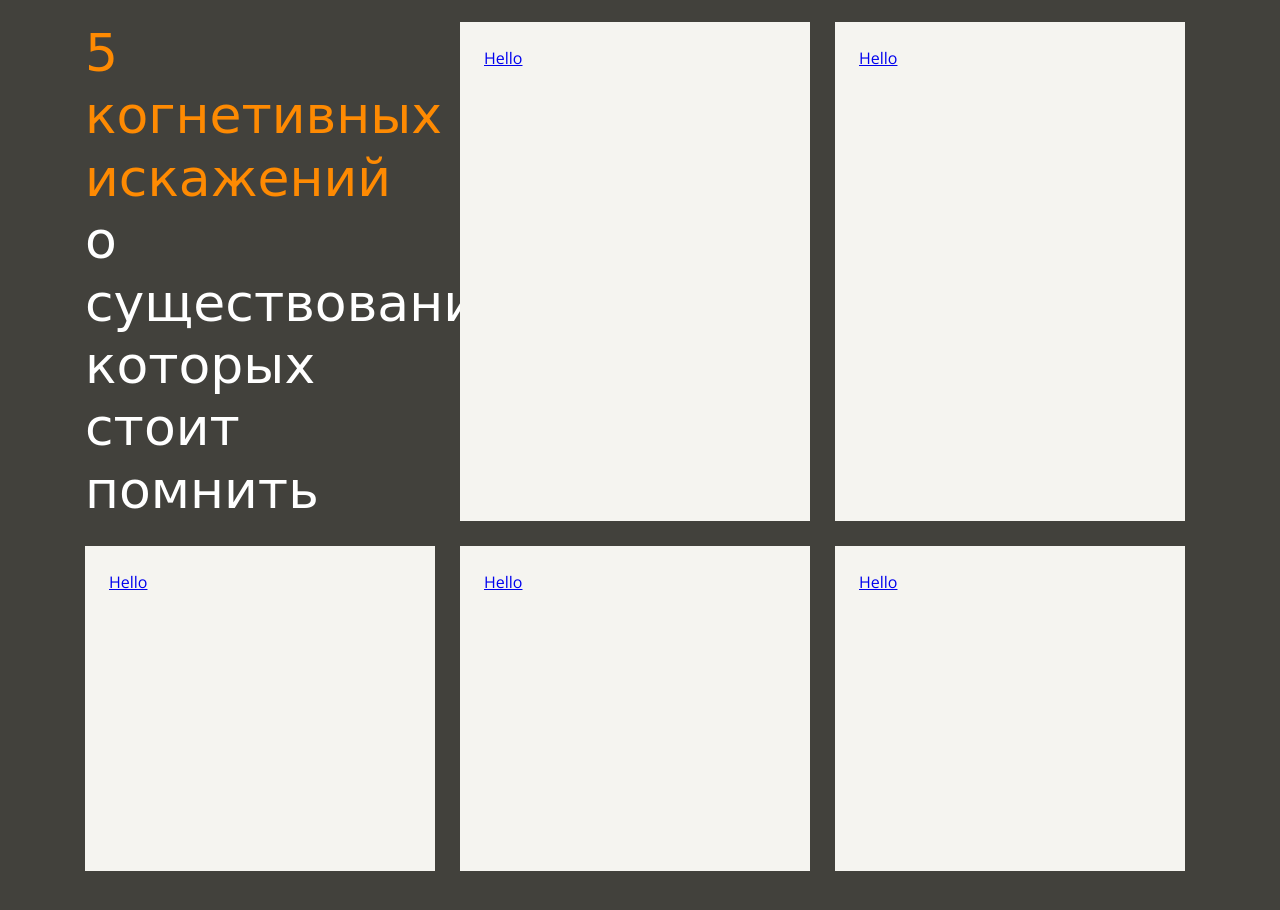
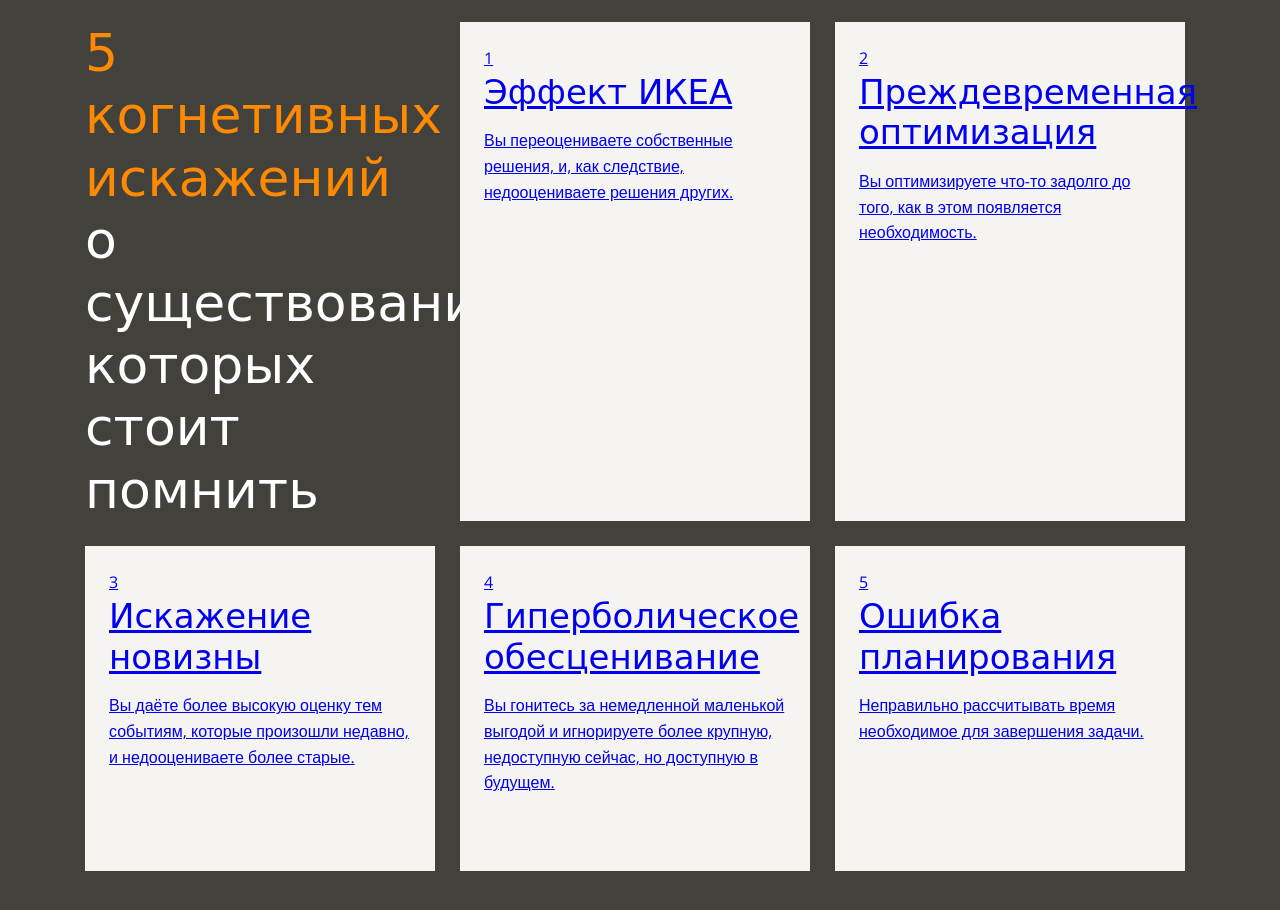
Before and after one commit to leinovladimir/layout-designer-project-lvl1, a website: page src/index.html in a window 1280 px wide. Shown: the part 1860-2770 px from the top of the page. Drawn offline with nearby package versions, Linux system fonts and the light colour scheme; a web font is replaced by a local one.

Commit message:
add content to nav-box

```diff
--- a/src/index.html
+++ b/src/index.html
@@ -38,19 +38,30 @@
                     </h2>
                 </div>
                 <a href="#" class="card">
-                    Hello
+                    <div class="num">1</div>
+                    <h3>Эффект ИКЕА</h3>
+                    <p>Вы переоцениваете собственные решения, и, как следствие, недооцениваете решения других.</p>
                 </a>
-                                <a href="#" class="card">
-                    Hello
+                <a href="#" class="card">
+                      <div class="num">2</div>
+                    <h3>Преждевременная оптимизация</h3>
+                    <p>Вы оптимизируете что-то задолго до того, как в этом появляется необходимость.</p>
                 </a>
-                                <a href="#" class="card">
-                    Hello
+                <a href="#" class="card">
+                      <div class="num">3</div>
+                    <h3>Искажение новизны</h3>
+                    <p>Вы даёте более высокую оценку тем событиям, которые произошли недавно, и недооцениваете более старые.</p>
                 </a>
                  <a href="#" class="card">
-                    Hello
+                      <div class="num">4</div>
+                    <h3>Гиперболическое обесценивание</h3>
+                    <p>Вы гонитесь за немедленной маленькой выгодой и игнорируете более крупную, недоступную сейчас, но доступную в будущем.</p>
                 </a>
-                                <a href="#" class="card">
-                    Hello
+                <a href="#" class="card">
+                      <div class="num">5</div>
+                    <h3>Ошибка планирования</h3>
+                    <p>Неправильно рассчитывать время необходимое для завершения задачи.</p>
+
                 </a>
             </div>
 
```
